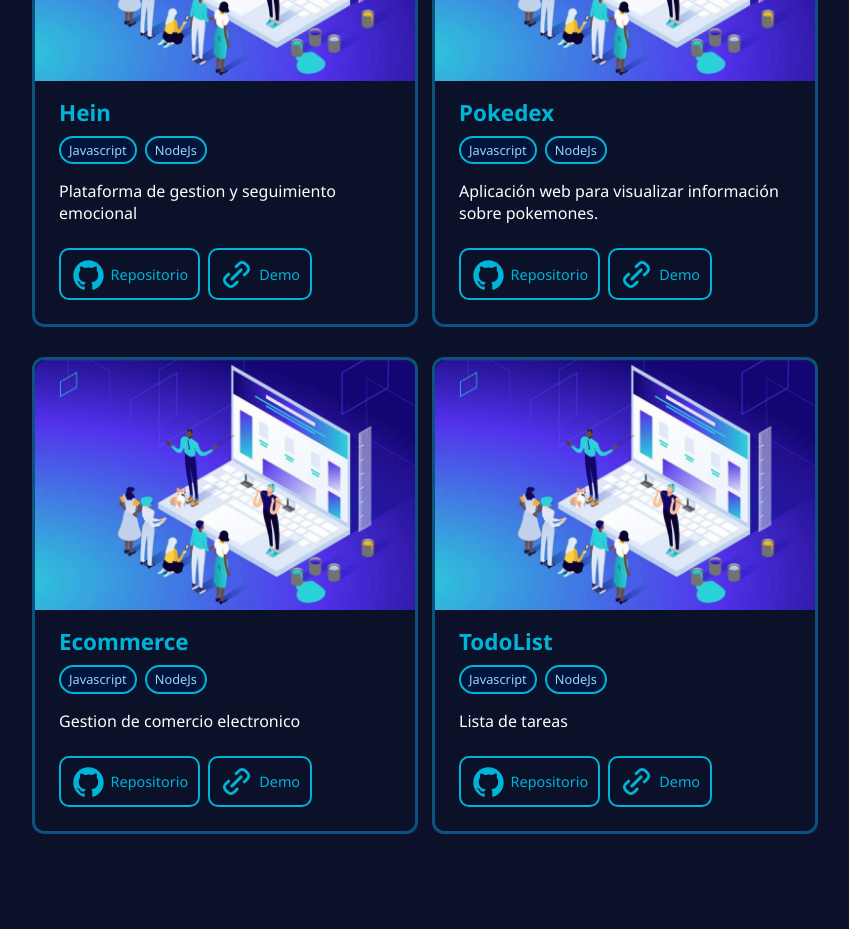
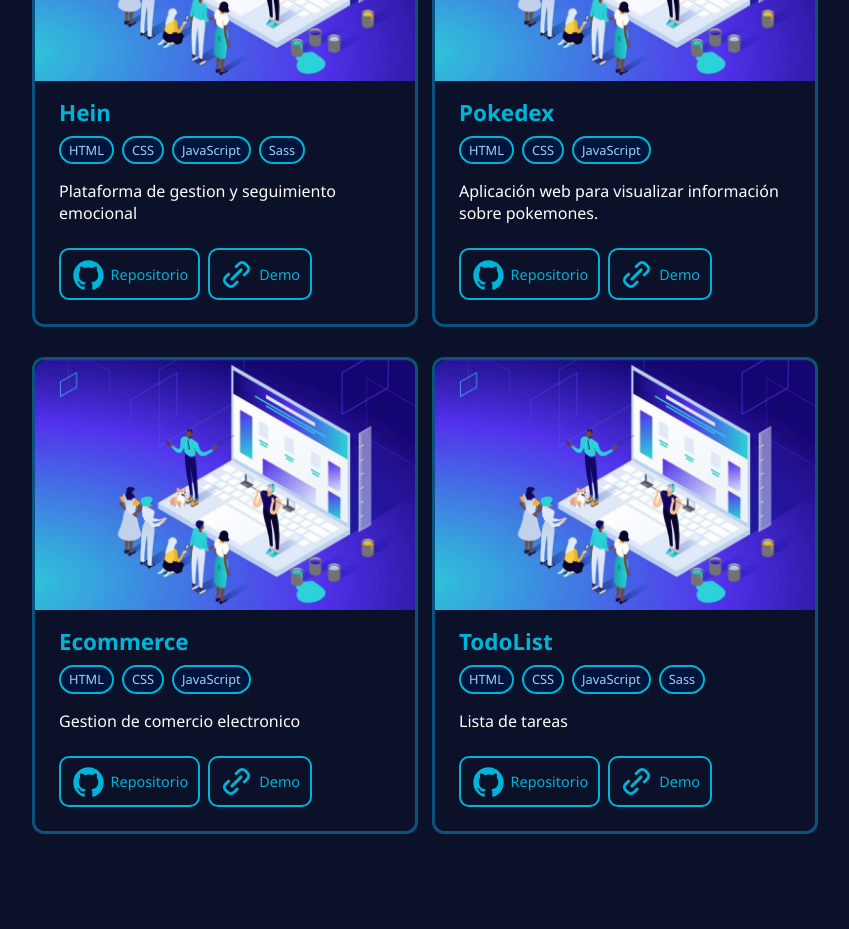
Before and after one commit to LucasCheer/Portafolio, a React (Vite) app: page / in a window 1280 px wide. Shown: the part 1900-2829 px from the top of the page, without its empty margins (218-1067 px from the left). Built offline with nearby package versions, Linux system fonts and the light colour scheme.

Commit message:
Agrego las pastillas y los contenedores

```diff
--- a/src/components/Main/SectionProjects/CardProject/CardProject.jsx
+++ b/src/components/Main/SectionProjects/CardProject/CardProject.jsx
@@ -1,8 +1,10 @@
+import Pill from './Pill/Pill.jsx';
 import imgProject from '../../../../assets/images/project-img.jpg';
 import iconGit from '../../../../assets/images/github-icon2.svg';
 import iconLink from '../../../../assets/images/link-icon.svg';
 
-function CardProject({title, description}) {
+
+function CardProject({title, description, techs = []}) {
 
     return (
         <article className="project-num">
@@ -13,8 +15,7 @@ function CardProject({title, description}) {
             <div className="info-project">
                 <h2>{title}</h2>
                 <div className="tablet-container">
-                    <div className="tablet">Javascript</div>
-                    <div className="tablet">NodeJs</div>
+                    {techs.map((tech) => <Pill text={tech} />)}
                 </div>
                 <p className="descrip-project">{description}</p>
             </div>
--- /dev/null
+++ b/src/components/Main/SectionProjects/CardProject/Pill/Pill.jsx
@@ -0,0 +1,8 @@
+
+function Pill({text}) {
+    return (
+        <div className="tablet">{text}</div>
+    )
+}
+
+export default Pill;
--- a/src/components/Main/SectionProjects/SectionProjects.jsx
+++ b/src/components/Main/SectionProjects/SectionProjects.jsx
@@ -20,10 +20,13 @@ function SectionProyects() {
             <h2 id="title-project" class="titles" >Proyectos<span class="point">.</span></h2>
             <p  id="subtitle-project" class="subtitle">Algunos de mis proyectos...</p>
             <div id="container-projects">
-                <CardProject title="Hein" description="Plataforma de gestion y seguimiento emocional"/>
-                <CardProject title="Pokedex" description="Aplicación web para visualizar información sobre pokemones."/>
-                <CardProject title="Ecommerce" description="Gestion de comercio electronico"/>
-                <CardProject title="TodoList" description="Lista de tareas"/>
+                <CardProject title="Hein" description="Plataforma de gestion y seguimiento emocional" techs={['HTML', 'CSS', 'JavaScript', 'Sass']}/>
+
+                <CardProject title="Pokedex" description="Aplicación web para visualizar información sobre pokemones." techs={['HTML', 'CSS', 'JavaScript']}/>
+
+                <CardProject title="Ecommerce" description="Gestion de comercio electronico" techs={['HTML', 'CSS', 'JavaScript']}/>
+
+                <CardProject title="TodoList" description="Lista de tareas" techs={['HTML', 'CSS', 'JavaScript', 'Sass']}/>
             </div>
             <h2 class="subtitle title-skills">Tecnologías</h2>
             <p class="about-me-text">Lenguajes, Frameworks y Herramientas con las que me siento comodo.</p>
```
